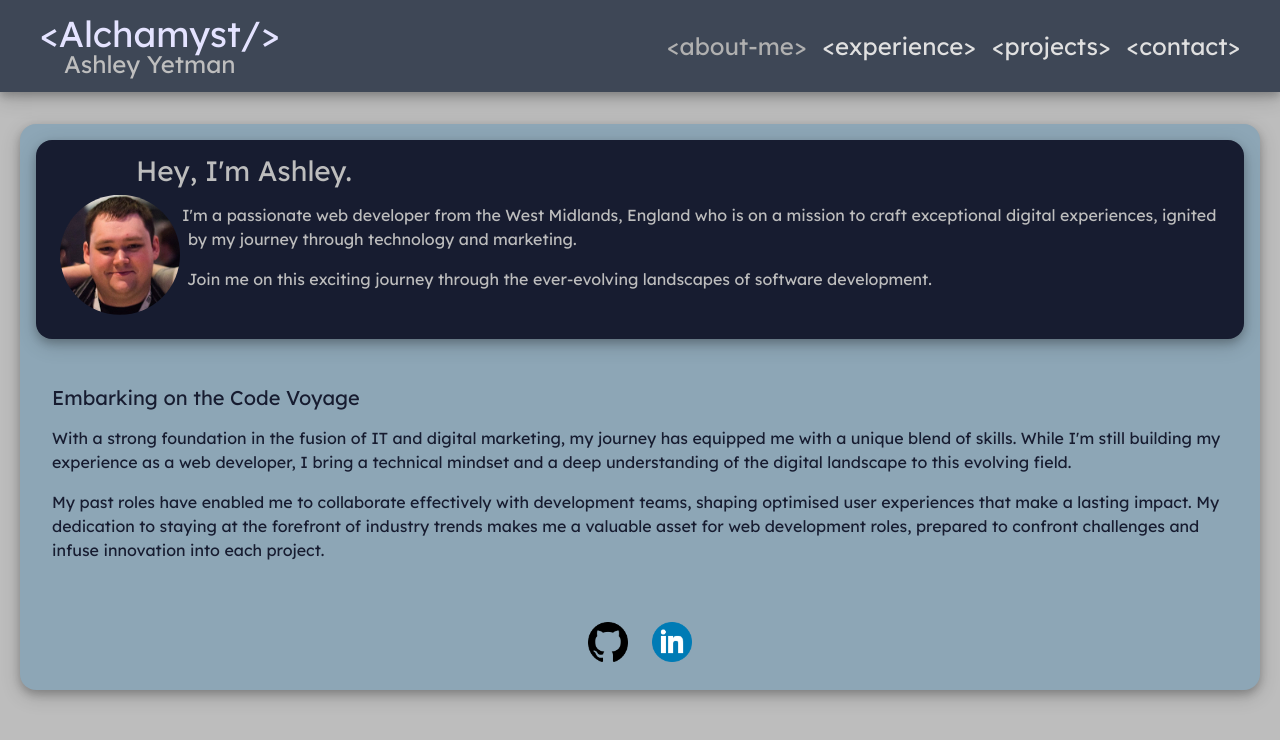
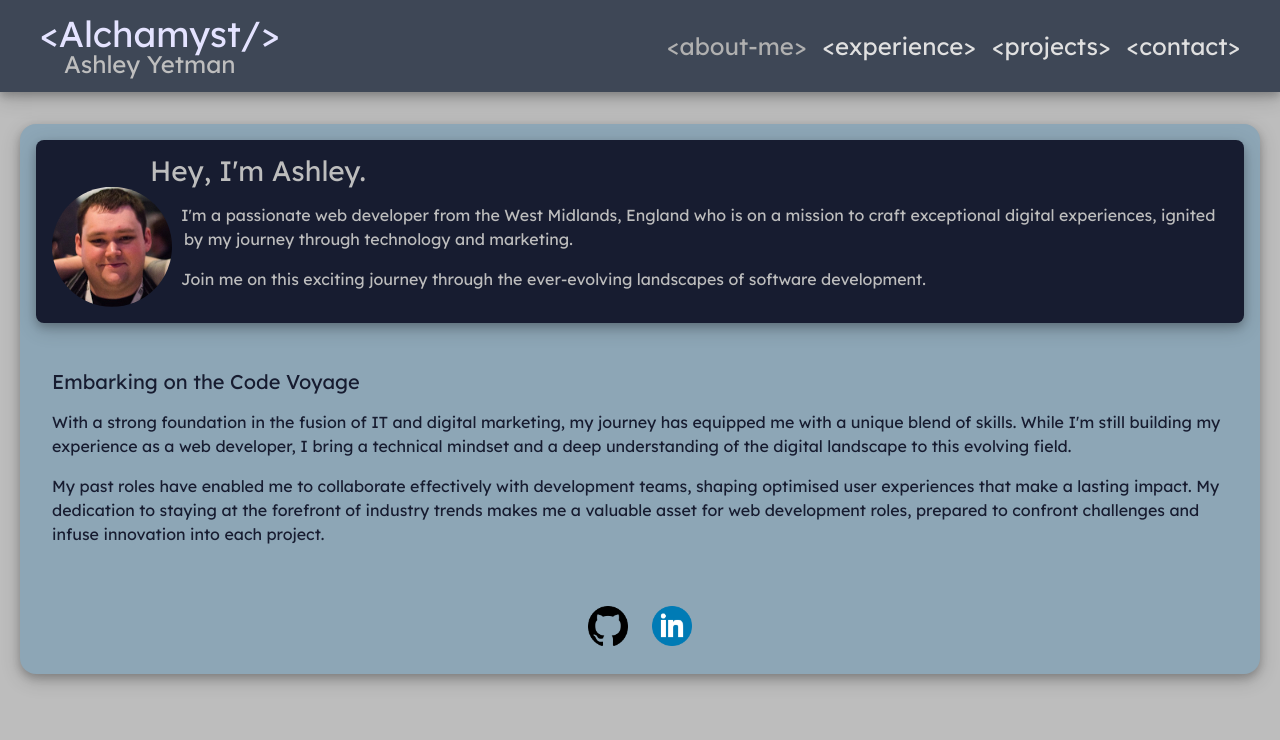
Before and after one commit to Alchamyst/ayetman-web, a React (Vite) app: page / in a window 1280 px wide. Shown: the top 740 px of the page. Built offline with nearby package versions, Linux system fonts and the light colour scheme.

Commit message:
update aboutMe styles.

```diff
--- a/src/styles/aboutMePage.css
+++ b/src/styles/aboutMePage.css
@@ -10,7 +10,7 @@
 .about-me {
     background-color: #171C30;
     color: #bdbdbd;
-    border-radius: 1em;
+    border-radius: 0.5em;
     box-shadow: 0 4px 8px 0 rgba(0, 0, 0, 0.2), 0 6px 20px 0 rgba(0, 0, 0, 0.19);
     padding: 1em 1em 1em 1em;
     /* flex-wrap: wrap;
@@ -31,7 +31,7 @@
 }
 
 .about-me > h1 {
-    margin-left: 3em;
+    margin-left: 3.5em;
 }
 
 .about-me > p {
@@ -54,12 +54,15 @@
 
     clip-path: circle(50%);
     shape-outside: circle(50%);
-    margin: 0.5rem;
+    /* margin-top: 0.5rem; */
+    margin-right: 1rem;
+    /* margin-bottom: 0.5rem; */
 }
 
 @media only screen and (max-width: 480px) {
     .about-me h1 {
         font-size: 1.4em;
+        margin-bottom: 0.5rem;
     }
 }
 
```
